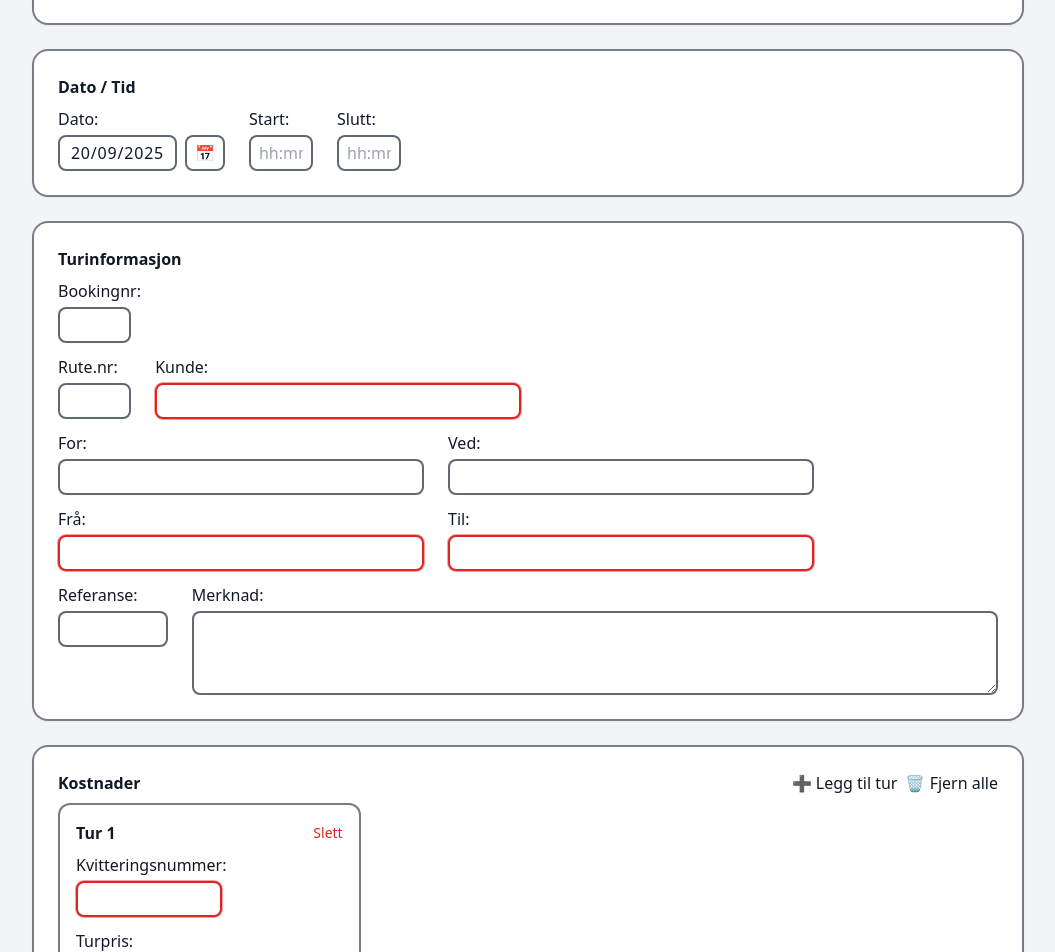
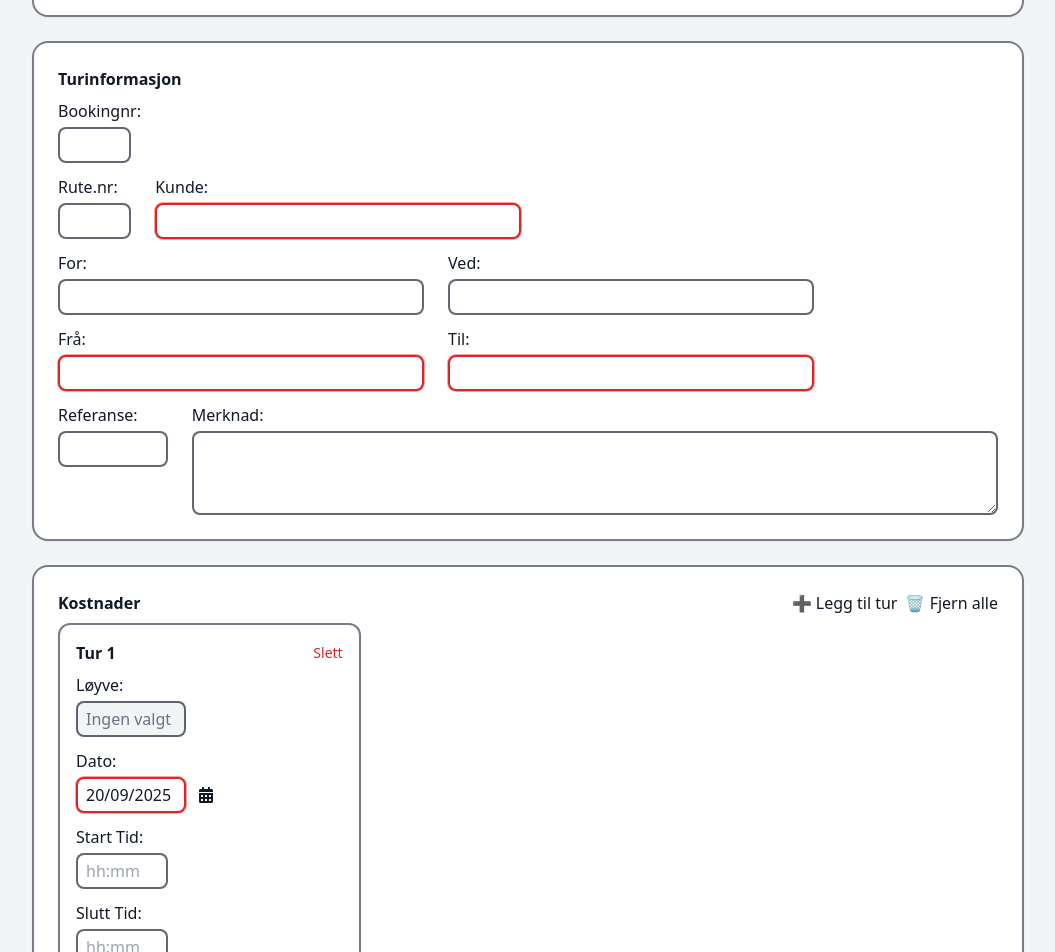
Before and after one commit to salvemeum/bluebook, a React (Vite) app: page / in a window 1280 px wide. Shown: the part 271-1223 px from the top of the page, without its empty margins (112-1167 px from the left). Built offline with nearby package versions, Linux system fonts and the light colour scheme; what @react-pdf/renderer would draw is missing.

Commit message:
klar for pdf

```diff
--- a/package.json
+++ b/package.json
@@ -9,9 +9,12 @@
   },
   "dependencies": {
     "@react-pdf/renderer": "^4.3.0",
+    "date-fns": "^4.1.0",
     "pdf-lib": "^1.17.1",
     "react": "^18.2.0",
-    "react-dom": "^18.2.0"
+    "react-datepicker": "^8.7.0",
+    "react-dom": "^18.2.0",
+    "react-icons": "^5.5.0"
   },
   "devDependencies": {
     "@types/react": "^18.0.28",
--- a/src/components/DateTimeSection.tsx
+++ b/src/components/DateTimeSection.tsx
@@ -1,197 +1,131 @@
-import { useEffect, useMemo, useRef, useState } from "react";
+// src/components/DateTimeSection.tsx
+import React from "react";
+
+interface KostRad {
+  dato?: string;
+  starttid?: string;
+  slutttid?: string;
+  turNr?: number;
+  loyve?: string;
+}
+
+interface LoyveInfo {
+  loyve: string;
+  sjoforId: string;
+  sjoforNavn: string;
+}
 
 interface Props {
-  formData: { [k: string]: any };
-  setFormData: (data: any) => void;
+  kostnader?: KostRad[];
+  setKostnader: (k: KostRad[]) => void;
+  loyver?: LoyveInfo[];
 }
 
-/* ===== Helpers ===== */
-function pad2(n: number) {
-  return String(n).padStart(2, "0");
-}
-function todayISO() {
-  const d = new Date();
-  return `${d.getFullYear()}-${pad2(d.getMonth() + 1)}-${pad2(d.getDate())}`;
-}
-function isoToDisplay(iso?: string): string {
-  if (!iso) return "";
-  const [y, m, d] = iso.split("-");
-  if (!y || !m || !d) return "";
-  return `${d}/${m}/${y}`; // dd/mm/yyyy
-}
-function displayToISO(display: string): string | null {
-  const m = display.trim().match(/^(\d{1,2})[./-](\d{1,2})[./-](\d{4})$/);
-  if (!m) return null;
-  let dd = parseInt(m[1], 10);
-  let mm = parseInt(m[2], 10);
-  const yyyy = parseInt(m[3], 10);
-  if (mm < 1 || mm > 12) return null;
-  const daysInMonth = new Date(yyyy, mm, 0).getDate();
-  if (dd < 1 || dd > daysInMonth) return null;
-  return `${yyyy}-${pad2(mm)}-${pad2(dd)}`;
-}
-function normalizeTime(input: string): string {
-  const digits = input.replace(/\D/g, "");
-  if (digits.length === 0) return "";
-  let h = 0, m = 0;
-  if (digits.length <= 2) {
-    h = parseInt(digits, 10);
-    m = 0;
-  } else if (digits.length === 3) {
-    h = parseInt(digits.slice(0, 1), 10);
-    m = parseInt(digits.slice(1), 10);
-  } else {
-    h = parseInt(digits.slice(0, 2), 10);
-    m = parseInt(digits.slice(2, 4), 10);
-  }
-  if (isNaN(h)) h = 0;
-  if (isNaN(m)) m = 0;
-  if (h > 23) h = 23;
-  if (m > 59) m = 59;
-  return `${pad2(h)}:${pad2(m)}`;
-}
-
-export default function DateTimeSection({ formData, setFormData }: Props) {
-  const [dateText, setDateText] = useState<string>("");
-  const [startText, setStartText] = useState<string>(formData.starttid ?? "");
-  const [sluttText, setSluttText] = useState<string>(formData.sluttid ?? "");
-  const calendarRef = useRef<HTMLInputElement>(null);
-
-  // Fyll dagens dato ved første render dersom dato mangler
-  useEffect(() => {
-    if (!formData.dato) {
-      const iso = todayISO();
-      setFormData({ ...formData, dato: iso });
-      setDateText(isoToDisplay(iso)); // dd/mm/yyyy
-    } else {
-      setDateText(isoToDisplay(formData.dato));
-    }
-    // kun første mount
-    // eslint-disable-next-line react-hooks/exhaustive-deps
-  }, []);
-
-  // Hold visningen i sync hvis dato endres utenfra
-  useEffect(() => {
-    if (!formData.dato) setDateText("");
-    else setDateText(isoToDisplay(formData.dato));
-  }, [formData.dato]);
-
-  // Hold tidstekst i sync mot formData
-  useEffect(() => setStartText(formData.starttid ?? ""), [formData.starttid]);
-  useEffect(() => setSluttText(formData.sluttid ?? ""), [formData.sluttid]);
-
-  const dateIsValid = useMemo(() => !!displayToISO(dateText), [dateText]);
-
-  const setISODate = (iso: string) => {
-    setFormData({ ...formData, dato: iso });
-    setDateText(isoToDisplay(iso));
+export default function DateTimeSection({
+  kostnader = [],
+  setKostnader,
+  loyver = [],
+}: Props) {
+  const patch = (idx: number, changes: Partial<KostRad>) => {
+    const updated = [...kostnader];
+    updated[idx] = { ...updated[idx], ...changes };
+    setKostnader(updated);
   };
 
-  const handleDateChange = (val: string) => {
-    setDateText(val);
-    const iso = displayToISO(val);
-    if (iso) setFormData({ ...formData, dato: iso });
-    else {
-      const { dato, ...rest } = formData;
-      setFormData(rest);
-    }
-  };
-  const handleDateBlur = () => {
-    const iso = displayToISO(dateText);
-    if (iso) setISODate(iso);
-    else if (!dateText.trim()) {
-      const { dato, ...rest } = formData;
-      setFormData(rest);
-    }
-  };
-
-  const handleTimeChange = (field: "starttid" | "sluttid", raw: string) => {
-    const next = raw.replace(/[^\d:]/g, "");
-    if (field === "starttid") setStartText(next);
-    else setSluttText(next);
-  };
-  const handleTimeBlur = (field: "starttid" | "sluttid", raw: string) => {
-    const norm = normalizeTime(raw);
-    if (field === "starttid") setStartText(norm);
-    else setSluttText(norm);
-    // tom streng er OK (valgfrie)
-    setFormData({ ...formData, [field]: norm });
-  };
-
-  const openCalendar = () => {
-    try {
-      // @ts-ignore
-      calendarRef.current?.showPicker?.();
-    } catch {}
-    calendarRef.current?.click();
-  };
+  const manyLoyver = (loyver?.length ?? 0) > 1;
 
   return (
     <section className="bb-section">
-      <h2 className="font-bold mb-2">Dato / Tid</h2>
-
-      <div className="flex flex-wrap gap-6 items-end">
+      <h2 className="font-bold mb-2">Dato og tid</h2>
+      <div className="flex flex-col gap-4">
+        {(kostnader ?? []).map((k, idx) => (
+          <div key={idx} className="bb-card p-3">
+            <div className="flex flex-wrap items-end gap-4">
               {/* Dato */}
               <label className="flex flex-col">
                 <span className="mb-1">Dato:</span>
-          <div className="flex items-center gap-2">
                 <input
-              type="text"
-              inputMode="numeric"
-              placeholder="dd/mm/yyyy"
-              value={dateText}
-              onChange={(e) => handleDateChange(e.target.value)}
-              onBlur={handleDateBlur}
-              className={`bb-input w-[13ch] text-center tracking-wider ${dateIsValid ? "" : "bb-input--error"}`}
+                  type="date"
+                  className={`bb-input w-[16ch] ${!k.dato ? "bb-input--error" : ""}`}
+                  aria-invalid={!k.dato}
+                  value={k.dato || ""}
+                  onChange={(e) => patch(idx, { dato: e.target.value })}
                 />
-            <button
-              type="button"
-              onClick={openCalendar}
-              className="bb-input px-2 py-1"
-              title="Velg dato"
-            >
-              📅
-            </button>
-            <input
-              ref={calendarRef}
-              type="date"
-              value={formData.dato ?? ""}
-              onChange={(e) => {
-                const iso = e.target.value;
-                if (iso) setISODate(iso);
-              }}
-              className="hidden"
-            />
-          </div>
               </label>
 
-        {/* Starttid (valgfri) */}
+              {/* Starttid */}
               <label className="flex flex-col">
                 <span className="mb-1">Start:</span>
                 <input
-            type="text"
-            inputMode="numeric"
-            placeholder="hh:mm"
-            value={startText}
-            onChange={(e) => handleTimeChange("starttid", e.target.value)}
-            onBlur={(e) => handleTimeBlur("starttid", e.target.value)}
-            className="bb-input w-[7ch] text-center"
+                  type="time"
+                  className={`bb-input w-[10ch] ${!k.starttid ? "bb-input--error" : ""}`}
+                  aria-invalid={!k.starttid}
+                  value={k.starttid || ""}
+                  onChange={(e) => patch(idx, { starttid: e.target.value })}
                 />
               </label>
 
-        {/* Sluttid (valgfri) */}
+              {/* Slutttid */}
               <label className="flex flex-col">
                 <span className="mb-1">Slutt:</span>
                 <input
-            type="text"
-            inputMode="numeric"
-            placeholder="hh:mm"
-            value={sluttText}
-            onChange={(e) => handleTimeChange("sluttid", e.target.value)}
-            onBlur={(e) => handleTimeBlur("sluttid", e.target.value)}
-            className="bb-input w-[7ch] text-center"
+                  type="time"
+                  className={`bb-input w-[10ch] ${!k.slutttid ? "bb-input--error" : ""}`}
+                  aria-invalid={!k.slutttid}
+                  value={k.slutttid || ""}
+                  onChange={(e) => patch(idx, { slutttid: e.target.value })}
                 />
               </label>
+
+              {/* TurNr dropdown */}
+              <label className="flex flex-col">
+                <span className="mb-1">Tur nr:</span>
+                <select
+                  className="bb-select w-[10ch]"
+                  value={k.turNr ?? idx + 1}
+                  onChange={(e) =>
+                    patch(idx, { turNr: parseInt(e.target.value, 10) })
+                  }
+                >
+                  {(kostnader ?? []).map((_, i) => (
+                    <option key={i + 1} value={i + 1}>
+                      {i + 1}
+                    </option>
+                  ))}
+                </select>
+              </label>
+
+              {/* Løyve dropdown hvis flere valgt */}
+              {manyLoyver && (
+                <label className="flex flex-col">
+                  <span className="mb-1">Løyve:</span>
+                  <select
+                    className={`bb-select w-[12ch] ${!k.loyve ? "bb-input--error" : ""}`}
+                    aria-invalid={!k.loyve}
+                    value={k.loyve ?? ""}
+                    onChange={(e) => {
+                      const val = e.target.value;
+                      const info = (loyver ?? []).find((l) => l.loyve === val);
+                      patch(idx, { loyve: info?.loyve ?? val });
+                    }}
+                  >
+                    <option value="">-- Velg --</option>
+                    {(loyver ?? []).map((l) => (
+                      <option key={l.loyve} value={l.loyve}>
+                        {l.loyve}
+                      </option>
+                    ))}
+                  </select>
+                  {!k.loyve && (
+                    <p className="mt-1 text-sm text-red-600">
+                      Du må velge løyve
+                    </p>
+                  )}
+                </label>
+              )}
+            </div>
+          </div>
+        ))}
       </div>
     </section>
   );
--- a/src/components/KostnaderSection.tsx
+++ b/src/components/KostnaderSection.tsx
@@ -1,5 +1,11 @@
 // src/components/KostnaderSection.tsx
-import React, { useEffect } from "react";
+import React, { useEffect, forwardRef } from "react";
+import DatePicker, { registerLocale } from "react-datepicker";
+import "react-datepicker/dist/react-datepicker.css";
+import nb from "date-fns/locale/nb";
+import { FaCalendarAlt } from "react-icons/fa";
+
+registerLocale("nb", nb);
 
 interface KostRad {
   kvittnr?: string;
@@ -12,6 +18,9 @@ interface KostRad {
   loyve?: string;
   sjoforId?: string;
   sjoforNavn?: string;
+  dato?: string;
+  starttid?: string;
+  slutttid?: string;
 }
 
 interface LoyveInfo {
@@ -26,6 +35,31 @@ interface Props {
   loyver: LoyveInfo[];
 }
 
+// Custom input for DatePicker: tekstfelt + knapp
+const DateInput = forwardRef<
+  HTMLDivElement,
+  {
+    value?: string;
+    onClick?: () => void;
+    hasError?: boolean;
+  }
+>(({ value, onClick, hasError }, ref) => (
+  <div ref={ref as any} className="flex items-center gap-1">
+    <input
+      className={`bb-input w-[12ch] ${hasError ? "bb-input--error" : ""}`}
+      value={value || ""}
+      readOnly
+    />
+    <button
+      type="button"
+      className="bb-btn px-2 flex items-center justify-center"
+      onClick={onClick}
+    >
+      <FaCalendarAlt />
+    </button>
+  </div>
+));
+
 export default function KostnaderSection({
   kostnader,
   setKostnader,
@@ -35,6 +69,14 @@ export default function KostnaderSection({
     const updated = [...kostnader];
     updated[idx] = { ...updated[idx], ...changes };
     setKostnader(updated);
+  };
+
+  const today = () => {
+    const d = new Date();
+    const dd = String(d.getDate()).padStart(2, "0");
+    const mm = String(d.getMonth() + 1).padStart(2, "0");
+    const yyyy = d.getFullYear();
+    return `${dd}/${mm}/${yyyy}`;
   };
 
   const addRow = () => {
@@ -52,6 +94,9 @@ export default function KostnaderSection({
         loyve: only?.loyve ?? "",
         sjoforId: only?.sjoforId ?? "",
         sjoforNavn: only?.sjoforNavn ?? "",
+        dato: today(),
+        starttid: "",
+        slutttid: "",
       },
     ]);
   };
@@ -66,7 +111,6 @@ export default function KostnaderSection({
     setKostnader([]);
   };
 
-  // Hvis kun ett løyve valgt globalt → sett det automatisk på alle rader
   useEffect(() => {
     if (loyver.length === 1) {
       const only = loyver[0];
@@ -80,15 +124,11 @@ export default function KostnaderSection({
     }
   }, [loyver]);
 
-  const manyLoyver = loyver.length > 1;
-
-  // Helper
   const toNumber = (v: any) => {
     const n = Number(String(v ?? "").replace(",", "."));
     return isFinite(n) ? n : 0;
   };
 
-  // Summer per rad
   const calcTotals = (k: KostRad) => {
     const turpris = toNumber(k.turpris);
     const venting = toNumber(k.venting);
@@ -102,7 +142,6 @@ export default function KostnaderSection({
     return { total, mva };
   };
 
-  // Summer alle
   const sums = kostnader.reduce(
     (acc, k) => {
       const { total, mva } = calcTotals(k);
@@ -112,6 +151,13 @@ export default function KostnaderSection({
     },
     { total: 0, mva: 0 }
   );
+
+  const parseDate = (str?: string): Date | null => {
+    if (!str) return null;
+    const [dd, mm, yyyy] = str.split("/");
+    if (!dd || !mm || !yyyy) return null;
+    return new Date(Number(yyyy), Number(mm) - 1, Number(dd));
+  };
 
   return (
     <section className="bb-section">
@@ -147,12 +193,28 @@ export default function KostnaderSection({
               </div>
 
               <div className="flex flex-col space-y-3">
-                {/* Løyve-dropdown hvis flere enn 1 valgt globalt (obligatorisk) */}
-                {manyLoyver && (
+                {/* Løyve */}
                 <label className="flex flex-col">
                   <span className="mb-1">Løyve:</span>
+                  {loyver.length === 0 ? (
+                    <input
+                      type="text"
+                      className="bb-input w-[12ch] bg-gray-100 text-gray-500"
+                      value="Ingen valgt"
+                      readOnly
+                    />
+                  ) : loyver.length === 1 ? (
+                    <input
+                      type="text"
+                      className="bb-input w-[12ch] bg-gray-100"
+                      value={loyver[0].loyve}
+                      readOnly
+                    />
+                  ) : (
                     <select
-                      className={`bb-select w-[12ch] ${!k.loyve ? "bb-input--error" : ""}`}
+                      className={`bb-select w-[12ch] ${
+                        !k.loyve ? "bb-input--error" : ""
+                      }`}
                       aria-invalid={!k.loyve}
                       value={k.loyve ?? ""}
                       onChange={(e) => {
@@ -172,33 +234,82 @@ export default function KostnaderSection({
                         </option>
                       ))}
                     </select>
-                    {!k.loyve && (
+                  )}
+                  {!k.loyve && loyver.length > 1 && (
                     <p className="mt-1 text-sm text-red-600">
                       Du må velge løyve for denne turen.
                     </p>
                   )}
                 </label>
-                )}
 
-                {/* Kvitteringsnummer (obligatorisk) */}
+                {/* Dato med egen knapp */}
+                <label className="flex flex-col">
+                  <span className="mb-1">Dato:</span>
+                  <DatePicker
+                    selected={parseDate(k.dato) || parseDate(today())}
+                    onChange={(date: Date | null) => {
+                      if (date) {
+                        const dd = String(date.getDate()).padStart(2, "0");
+                        const mm = String(date.getMonth() + 1).padStart(2, "0");
+                        const yyyy = date.getFullYear();
+                        patch(idx, { dato: `${dd}/${mm}/${yyyy}` });
+                      }
+                    }}
+                    dateFormat="dd/MM/yyyy"
+                    locale="nb"
+                    customInput={
+                      <DateInput value={k.dato} hasError={!k.dato} />
+                    }
+                  />
+                </label>
+
+                {/* Start Tid */}
+                <label className="flex flex-col">
+                  <span className="mb-1">Start Tid:</span>
+                  <input
+                    type="text"
+                    placeholder="hh:mm"
+                    className="bb-input w-[10ch]"
+                    value={k.starttid || ""}
+                    onChange={(e) => patch(idx, { starttid: e.target.value })}
+                  />
+                </label>
+
+                {/* Slutt Tid */}
+                <label className="flex flex-col">
+                  <span className="mb-1">Slutt Tid:</span>
+                  <input
+                    type="text"
+                    placeholder="hh:mm"
+                    className="bb-input w-[10ch]"
+                    value={k.slutttid || ""}
+                    onChange={(e) => patch(idx, { slutttid: e.target.value })}
+                  />
+                </label>
+
+                {/* Kvitteringsnummer */}
                 <label className="flex flex-col">
                   <span className="mb-1">Kvitteringsnummer:</span>
                   <input
                     type="text"
-                    className={`bb-input w-[16ch] ${!k.kvittnr ? "bb-input--error" : ""}`}
+                    className={`bb-input w-[16ch] ${
+                      !k.kvittnr ? "bb-input--error" : ""
+                    }`}
                     value={k.kvittnr || ""}
                     onChange={(e) => patch(idx, { kvittnr: e.target.value })}
                   />
                 </label>
 
-                {/* Turpris (obligatorisk) */}
+                {/* Turpris */}
                 <label className="flex flex-col">
                   <span className="mb-1">Turpris:</span>
                   <div className="flex items-center gap-2">
                     <input
                       type="text"
                       inputMode="numeric"
-                      className={`bb-input w-[12ch] ${!k.turpris ? "bb-input--error" : ""}`}
+                      className={`bb-input w-[12ch] ${
+                        !k.turpris ? "bb-input--error" : ""
+                      }`}
                       value={k.turpris || ""}
                       onChange={(e) => patch(idx, { turpris: e.target.value })}
                     />
--- a/src/pages/Home.tsx
+++ b/src/pages/Home.tsx
@@ -1,134 +1,70 @@
 // src/pages/Home.tsx
-import { useEffect, useState } from "react";
-
-// Seksjoner (rekkefølge: Løyver → Dato/Tid → Turinfo → Kostnader → Vedlegg)
+import { useState } from "react";
 import DropdownLoyver from "../components/DropdownLoyver";
-import DateTimeSection from "../components/DateTimeSection";
 import TurinfoSection from "../components/TurinfoSection";
 import KostnaderSection from "../components/KostnaderSection";
 import VedleggSection from "../components/VedleggSection";
 import PdfButtons from "../components/PdfButtons";
 
 export default function Home() {
-  // Alltid et array, aldri undefined
   const [loyver, setLoyver] = useState<
     { loyve: string; sjoforId: string; sjoforNavn: string }[]
   >([]);
 
   const [formData, setFormData] = useState<any>({});
+
+  // Start med én tur i kostnader
   const [kostnader, setKostnader] = useState<any[]>([
     {
       kvittnr: "",
-      loyve: "",
       turpris: "",
       venting: "",
       bom: "",
       ferge: "",
       ekstra: "",
       egenandel: "",
+      loyve: "",
+      sjoforId: "",
+      sjoforNavn: "",
     },
   ]);
+
   const [vedlegg, setVedlegg] = useState<File[]>([]);
-  const [dark, setDark] = useState(false);
 
-  // Nullstill alle data
-  const handleReset = () => {
-    setFormData({});
-    setLoyver([]);
-    setKostnader([
-      {
-        kvittnr: "",
-        loyve: "",
-        turpris: "",
-        venting: "",
-        bom: "",
-        ferge: "",
-        ekstra: "",
-        egenandel: "",
-      },
-    ]);
-    setVedlegg([]);
-  };
-
-  // Bytt mellom dark/light theme
-  useEffect(() => {
-    if (dark) {
-      document.documentElement.classList.add("dark");
-    } else {
-      document.documentElement.classList.remove("dark");
-    }
-  }, [dark]);
-
-  // 🔑 Samle alle valgte løyver fra formData.turer[*].loyver
-  const allLoyverFromTurer = Array.isArray(formData?.turer)
-    ? formData.turer.flatMap((t: any) =>
-        Array.isArray(t?.loyver) ? t.loyver : []
-      )
-    : [];
-
+  // Hvis formData.loyver finnes, bruk den – ellers loyver fra state
   const loyverForKostnader =
-    allLoyverFromTurer.length > 0
-      ? Array.from(
-          new Map(
-            allLoyverFromTurer
-              .filter((l: any) => l && l.loyve)
-              .map((l: any) => [String(l.loyve).trim(), l])
-          ).values()
-        )
+    Array.isArray(formData?.loyver) && formData.loyver.length > 0
+      ? formData.loyver
       : loyver;
 
   return (
     <div className="max-w-5xl mx-auto p-4 space-y-6">
-      <div className="flex justify-between items-center">
-        <h1 className="text-3xl font-bold">Digital Blåbok</h1>
-        <div className="space-x-2">
-          <button
-            type="button"
-            onClick={handleReset}
-            className="px-3 py-1 rounded-lg bg-red-600 text-white hover:bg-red-700"
-          >
-            Nullstill
-          </button>
-          <button
-            type="button"
-            onClick={() => setDark(!dark)}
-            className="px-3 py-1 rounded-lg bg-gray-700 text-white hover:bg-gray-800"
-          >
-            Tema
-          </button>
-        </div>
-      </div>
+      <h1 className="text-2xl font-bold text-center">Digital Blåbok</h1>
+      <p className="text-center text-sm text-red-600">
+        Alle raude felt MÅ fyllast ut.
+      </p>
 
-      <p className="text-red-600">Alle raude felt MÅ fyllast ut.</p>
-
-      {/* Seksjoner */}
       <DropdownLoyver
         loyver={loyver}
         setLoyver={setLoyver}
         formData={formData}
         setFormData={setFormData}
       />
-      <DateTimeSection formData={formData} setFormData={setFormData} />
+
       <TurinfoSection formData={formData} setFormData={setFormData} />
+
       <KostnaderSection
         kostnader={kostnader}
         setKostnader={setKostnader}
-        formData={formData}
-        // 👇 Nå får den riktig liste
         loyver={loyverForKostnader}
       />
-      <VedleggSection
-        vedlegg={vedlegg}
-        setVedlegg={setVedlegg}
-        formData={formData}
-        setFormData={setFormData}
-      />
 
-      {/* PDF-knapper */}
+      <VedleggSection vedlegg={vedlegg} setVedlegg={setVedlegg} />
+
       <PdfButtons
         loyver={loyver}
+        kostnader={kostnader}
         formData={formData}
-        kostnader={kostnader}
         vedlegg={vedlegg}
       />
     </div>
```
Also changed, not shown: 1 other file (tests, documents, lock files or other folders). Lines whose indentation alone changed are shown as unchanged.
